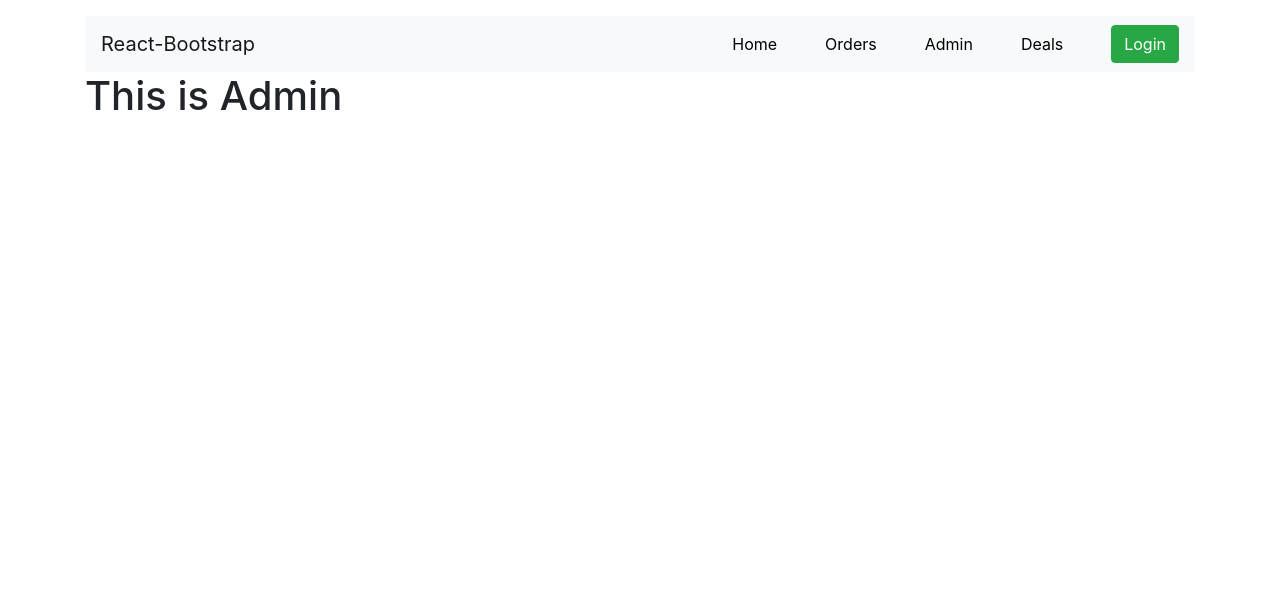
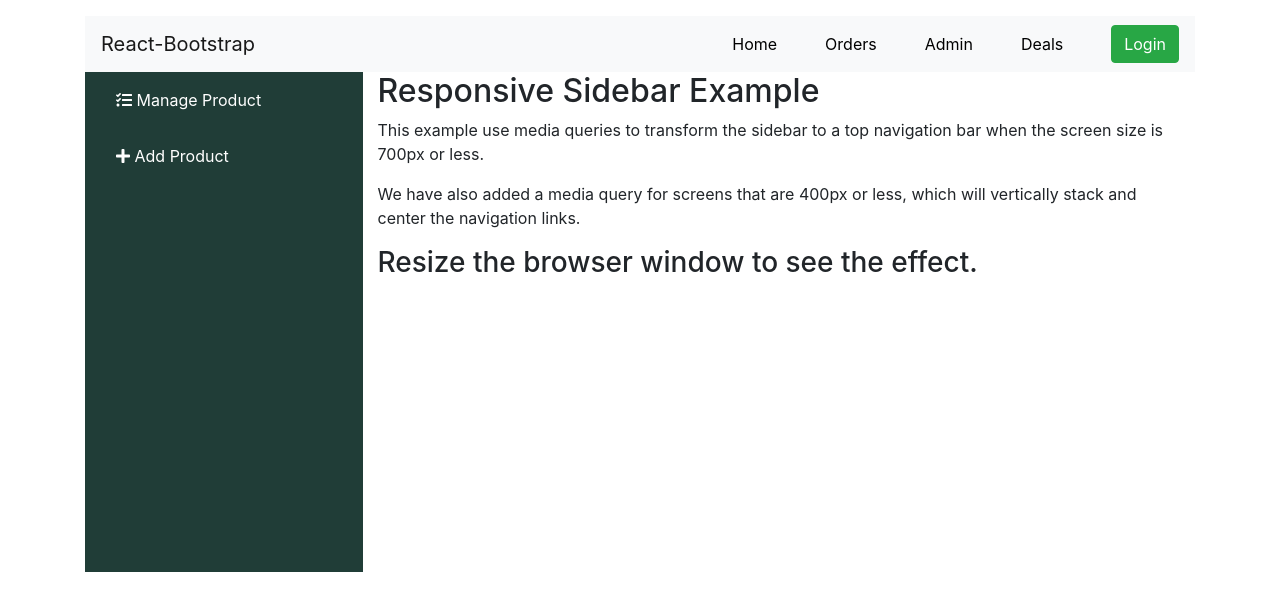
Before and after one commit to Debaray/grocery-daily-client, a React (Create React App) app: page /admin in a window 1280 px wide. Shown: the top 610 px of the page. Built offline with nearby package versions, Linux system fonts and the light colour scheme.

Commit message:
design admin page

```diff
--- a/package.json
+++ b/package.json
@@ -3,6 +3,9 @@
   "version": "0.1.0",
   "private": true,
   "dependencies": {
+    "@fortawesome/fontawesome-svg-core": "^1.2.35",
+    "@fortawesome/free-solid-svg-icons": "^5.15.3",
+    "@fortawesome/react-fontawesome": "^0.1.14",
     "@testing-library/jest-dom": "^5.11.10",
     "@testing-library/react": "^11.2.6",
     "@testing-library/user-event": "^12.8.3",
--- /dev/null
+++ b/src/components/Admin/Admin.css
@@ -0,0 +1,21 @@
+.sidebar {
+    background-color: #203D37;
+    height: 500px;
+  }
+  .sidebar-item {
+    display: block;
+    color: white;
+    padding: 16px;
+    text-decoration: none;
+  }
+  .sidebar-item:hover{
+    text-decoration: none;
+    color: white;
+    transform:scale(1.1);
+    transition: transform 1s;
+  }
+  @media screen and (max-width: 900px) {
+    .sidebar {
+      height: auto;
+    }
+  }
--- a/src/components/Admin/Admin.js
+++ b/src/components/Admin/Admin.js
@@ -1,9 +1,30 @@
 import React from 'react';
-
+import './Admin.css';
+import {
+    BrowserRouter as Router,
+    Switch,
+    Route,
+    Link
+  } from "react-router-dom";
+  import { FontAwesomeIcon } from '@fortawesome/react-fontawesome';
+import { faPlus,faTasks } from '@fortawesome/free-solid-svg-icons';
 const Admin = () => {
     return (
-        <div>
-            <h1>This is Admin</h1>
+        <div className="container">
+            <div className="row">
+            <div className=" sidebar align-items-lg-center justify-content-lg-center col-sm-12 col-md-3 col-lg-3">
+                <Link className="sidebar-item" to="/admin/manageProducts"><FontAwesomeIcon icon={faTasks} /> Manage Product</Link>
+                <Link className="sidebar-item" to="/admin/addProduct"><FontAwesomeIcon icon={faPlus} /> Add Product</Link>
+            </div>
+
+            <div className="col-sm-12 col-md-9 col-lg-9">
+                <h2>Responsive Sidebar Example</h2>
+                <p>This example use media queries to transform the sidebar to a top navigation bar when the screen size is 700px or less.</p>
+                <p>We have also added a media query for screens that are 400px or less, which will vertically stack and center the navigation links.</p>
+                <h3>Resize the browser window to see the effect.</h3>
+            </div>
+            </div>
+
         </div>
     );
 };
```
Also changed, not shown: 1 other file (tests, documents, lock files or other folders).
